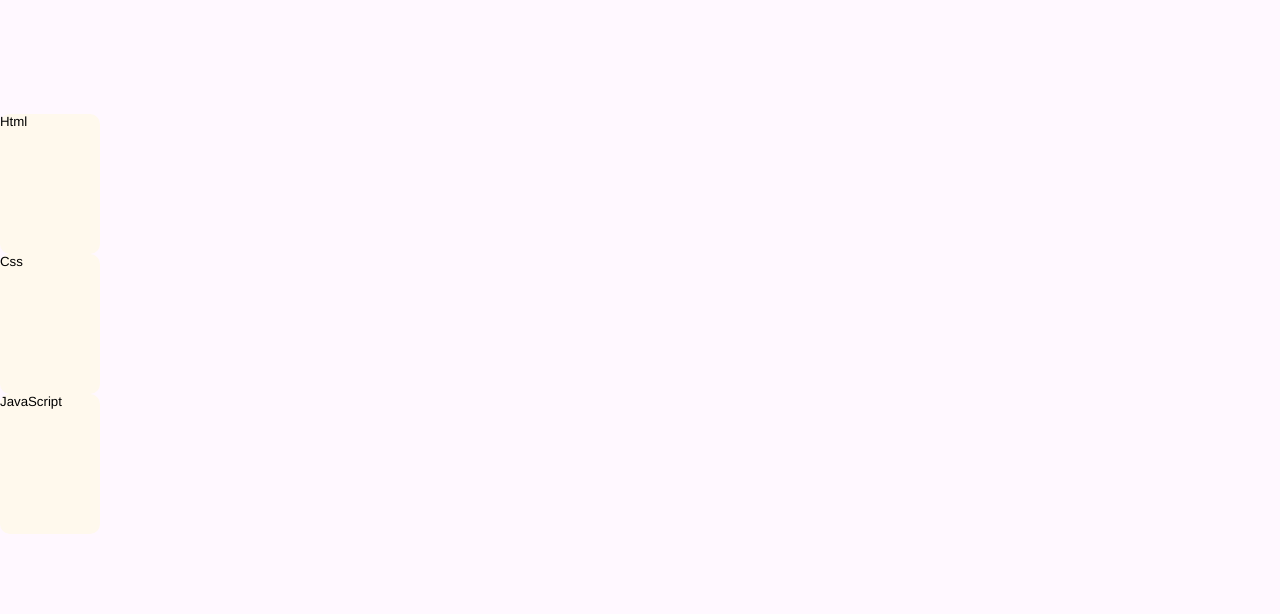
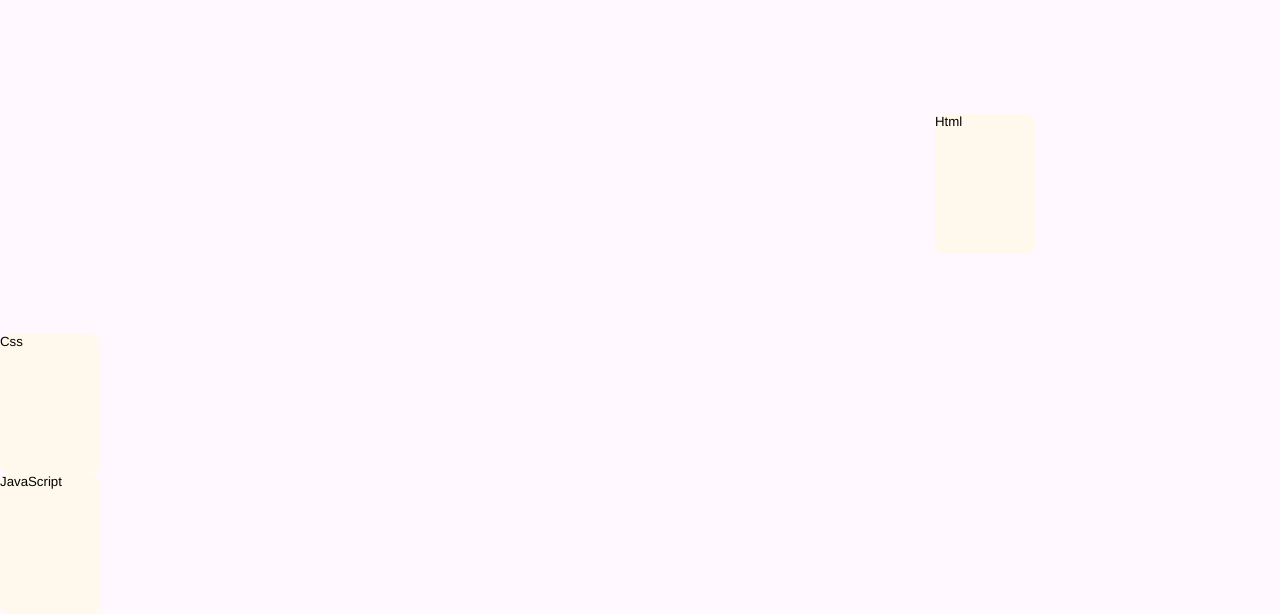
Before and after one commit to AppleProSchool/Adam-Izgin, a plain HTML site: page index.html in a window 1280 px wide. Shown: the part 231-845 px from the top of the page. Before the commit the page ends 800 px from the top, so only its background shows below. Drawn offline with Linux system fonts and the light colour scheme.

Commit message:
index.html

```diff
--- a/index.html
+++ b/index.html
@@ -438,6 +438,21 @@ body
 				border 1px solid #bbb;
 			}
 
+			.container:nth-child(1) {
+				margin: 5em  25%;
+				transform: translate(-75%, 0%);
+			}
+
+			.container:nth-child(2) {
+				margin: 5em  50%;
+				transform: translate(-50%, 0%);
+			}
+
+			.container:nth-child(2) {
+				margin: 5em  75%;
+				transform: translate(-25%, 0%);
+			}
+
 		</style>
 	</body>
 </html>
```
